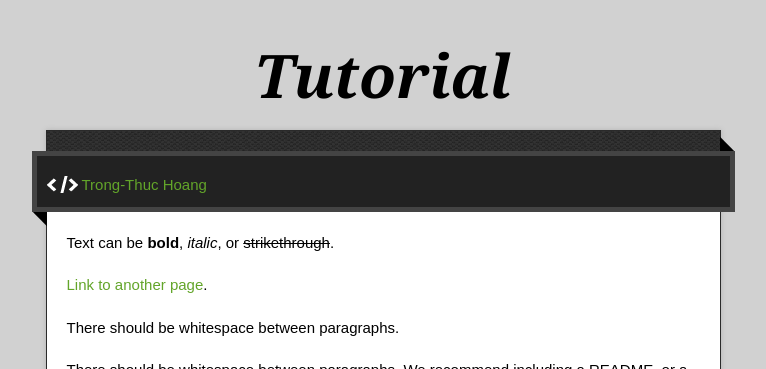
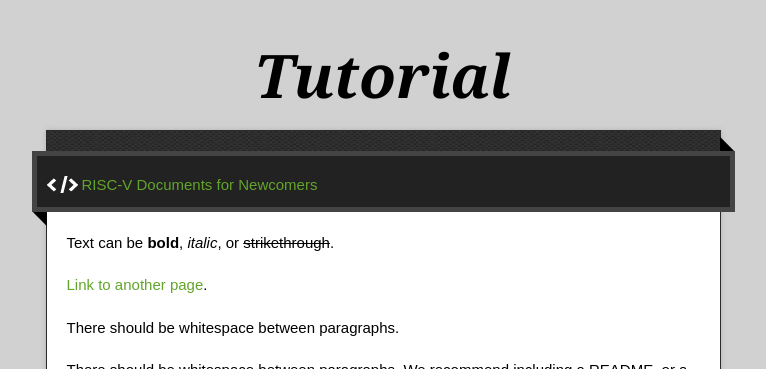
Before and after one commit to lapnd/httdes.github.io, a Jekyll site: the page built from index.md, in a window 1280 px wide and 900 px high. Shown: the top 369 px of the window, without its empty margins (257-1023 px from the left). Built offline with Jekyll 4.4.1, drawn with Linux system fonts in a browser that asks for light colours.

Commit message:
Update _config.yml

```diff
--- a/_config.yml
+++ b/_config.yml
@@ -1,5 +1,5 @@
 title: Tutorial
-description: Trong-Thuc Hoang
+description: RISC-V Documents for Newcomers
 show_downloads:
 google_analytics: true
 theme: jekyll-theme-time-machine
```
